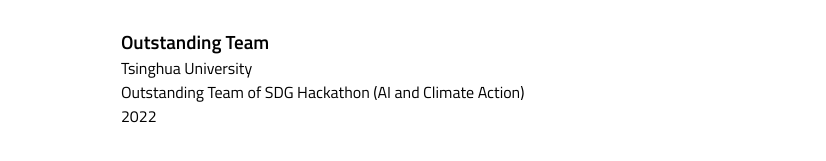
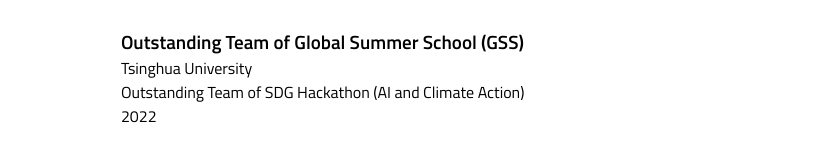
Before and after one commit to kaiicheng/awards, a plain HTML site: page index.html in a window 1280 px wide. Shown: the part 639-800 px from the top of the page, 359-1185 px from the left. Drawn offline with Linux system fonts and the light colour scheme; a script that the page names is missing.

Commit message:
Update index.html

```diff
--- a/index.html
+++ b/index.html
@@ -160,7 +160,7 @@
     </td>
     <td width="67%" valign="top">
         <p>
-            <heading>Outstanding Team</heading></a><br>
+            <heading>Outstanding Team of Global Summer School (GSS)</heading></a><br>
             <font color="black">Tsinghua University</font><a><br>
             <n id="inout21_abs"> <font color="black">Outstanding Team of SDG Hackathon (AI and Climate Action)</font><n><br>
             <n id="inout21_abs"> <font color="black">2022<br></font><n>
```
